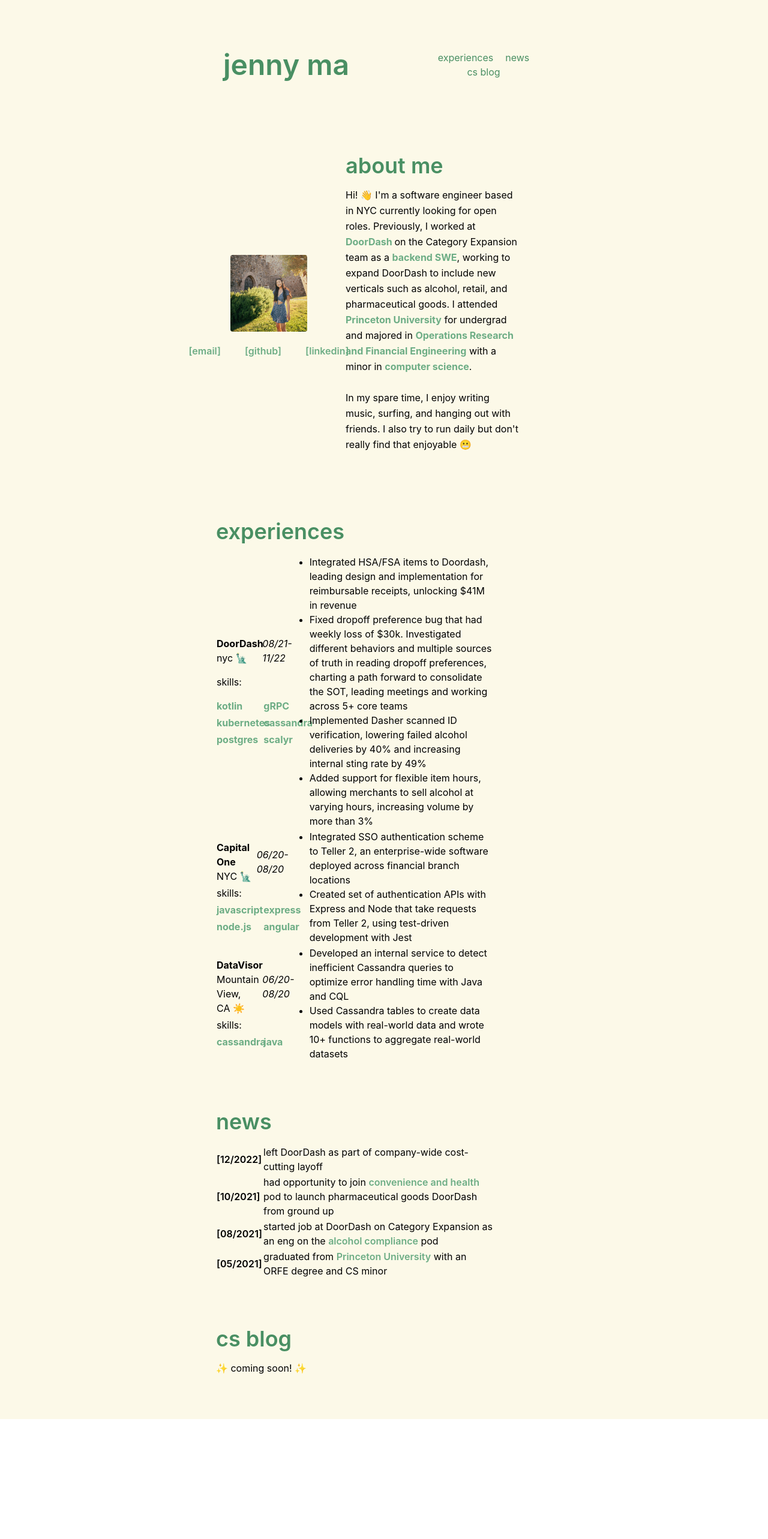
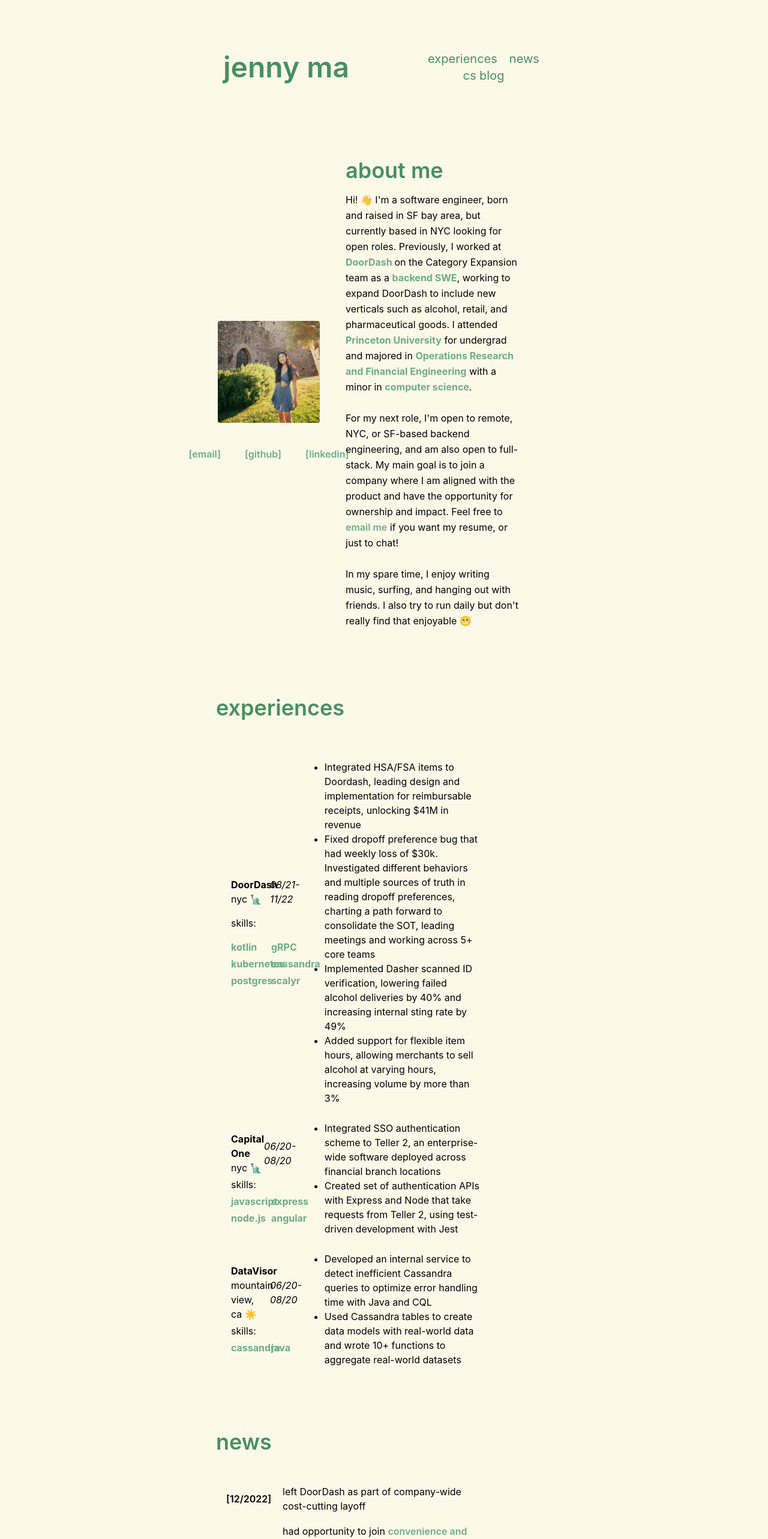
Before and after one commit to jennygzma/jennygzma.github.io, a React (Create React App) app: page / in a window 1280 px wide. Shown: the top 2566 px of the page at 60% size. Before the commit the page ends 2366 px from the top, so only its background shows below. Built offline with nearby package versions, Linux system fonts and the light colour scheme.

Commit message:
more changes

```diff
--- a/src/components/About.js
+++ b/src/components/About.js
@@ -6,11 +6,11 @@ export default function About() {
       <div className="container mx-auto flex py-10 md:flex-row flex-col items-center">
         <div className="lg:max-w-lg lg:w-2/5 md:w-1/4 h-2/6 justify-center items-center">
           <img
-            className="mx-auto rounded w-1/2 object-scale-down"
+            className="mx-auto rounded w-2/3 object-scale-down"
             alt="jm"
             src="./profile.png"
           />
-          <div className="mx-auto flex py-5 space-x-10 justify-center">
+          <div className="mx-auto flex py-10 space-x-10 justify-center">
             <a href="mailto:jennygzma@gmail.com" className="text-light-green font-semibold hover:font-bold">[email]</a>
             <a href="https://github.com/jennygzma" className="text-light-green font-semibold hover:font-bold">[github]</a>
             <a href="https://www.linkedin.com/in/jenny-ma-191b44143/" className="text-light-green font-semibold hover:font-bold">[linkedin]</a>
@@ -21,10 +21,12 @@ export default function About() {
             about me
           </h1>
           <p className="mb-8 leading-relaxed font-mono">
-            Hi! 👋 I'm a software engineer based in NYC currently looking for open roles. Previously, I worked at <strong className="text-light-green">DoorDash </strong>
+            Hi! 👋 I'm a software engineer, born and raised in SF bay area, but currently based in NYC looking for open roles. Previously, I worked at <strong className="text-light-green">DoorDash </strong>
             on the Category Expansion team as a <strong className="text-light-green">backend SWE</strong>, working to expand DoorDash to include new verticals
             such as alcohol, retail, and pharmaceutical goods. I attended <strong className="text-light-green">Princeton University</strong> for undergrad and
             majored in <strong className="text-light-green">Operations Research and Financial Engineering</strong> with a minor in <strong className="text-light-green">computer science</strong>.
+            <br/> <br/> For my next role, I'm open to remote, NYC, or SF-based backend engineering, and am also open to full-stack. My main goal is to join a company where
+            I am aligned with the product and have the opportunity for ownership and impact. Feel free to <a href="mailto:jennygzma@gmail.com" className="text-light-green font-semibold hover:font-bold">email me</a> if you want my resume, or just to chat!
             <br/> <br/> In my spare time, I enjoy writing music, surfing, and hanging out with friends. I also try to run daily but don't really find that enjoyable 😬
           </p>
         </div>
--- a/src/components/Experiences.js
+++ b/src/components/Experiences.js
@@ -8,9 +8,10 @@ export default function Experiences() {
           <h1 className="title-font font-mono font-semibold text-green sm:text-4xl text-3xl mb-4">
             experiences
           </h1>
-          <table class="table-fix">
+          <table class="table-fix border-separate [border-spacing:1.5rem]">
             <thead>
               <th className="w-1/3"/>
+              <th/>
             </thead>
             <tbody>
               <tr>
@@ -55,7 +56,7 @@ export default function Experiences() {
               <tr>
                 <td>
                   <div className="flex items-center content-center">
-                    <div className="w-1/2"> <p><strong>Capital One</strong> <br/> NYC 🗽</p></div>
+                    <div className="w-1/2"> <p><strong>Capital One</strong> <br/> nyc 🗽</p></div>
                     <div className="flex items-right content-right"> <p><em>06/20-08/20</em></p></div>
                   </div>
                   <div className="flex py-1"> <h1>skills:</h1></div>
@@ -82,7 +83,7 @@ export default function Experiences() {
               <tr>
                 <td>
                   <div className="flex items-center content-center">
-                    <div className="w-1/2"> <p><strong>DataVisor</strong> <br/> Mountain View, <br/> CA ☀️</p></div>
+                    <div className="w-1/2"> <p><strong>DataVisor</strong> <br/> mountain view, <br/> ca ☀️</p></div>
                     <div className="flex items-right content-right"> <p><em>06/20-08/20</em></p></div>
                   </div>
                   <div className="flex py-1"> <h1>skills:</h1></div>
--- a/src/components/NavBar.js
+++ b/src/components/NavBar.js
@@ -12,17 +12,17 @@ export default function Navbar() {
         <div className="ml-auto lg:w-2/5">
           <nav className="md:mr-auto md:ml-4 md:py-1	flex flex-wrap items-center text-base justify-center">
             <div>
-              <a href="#experiences" className="mr-5 font-mono text-green hover:font-semibold">
+              <a href="#experiences" className="mr-5 font-mono text-xl text-green hover:font-semibold">
                 experiences
               </a>
             </div>
             <div>
-              <a href="#news" className="mr-5 font-mono text-green hover:font-semibold">
+              <a href="#news" className="mr-5 font-mono text-green text-xl hover:font-semibold">
                 news
               </a>
             </div>
             <div>
-              <a href="#blog" className="mr-5 font-mono text-green hover:font-semibold">
+              <a href="#blog" className="mr-5 font-mono text-green text-xl hover:font-semibold">
                 cs blog
               </a>
             </div>
--- a/src/components/News.js
+++ b/src/components/News.js
@@ -9,7 +9,7 @@ export default function News() {
             news
           </h1>
           <div>
-          <table class="table-fix">
+          <table class="table-fix border-separate [border-spacing:1rem]">
             <thead>
               <th className="w-1/6"/>
             </thead>
@@ -21,11 +21,11 @@ export default function News() {
               <tr>
                 <td className= "font-semibold" >[10/2021]</td>
                 <td> had opportunity to join <strong className = "font-semibold text-light-green">convenience and health</strong> pod
-                  to launch pharmaceutical goods DoorDash from ground up</td>
+                  to launch pharmaceutical goods on DoorDash from ground up</td>
               </tr>
               <tr>
                 <td className= "font-semibold" >[08/2021]</td>
-                <td>started job at DoorDash on Category Expansion as an eng on the <strong className = "font-semibold text-light-green">alcohol compliance</strong> pod</td>
+                <td>started job at DoorDash on Category Expansion as a backend eng on the <strong className = "font-semibold text-light-green">alcohol compliance</strong> pod</td>
               </tr>
               <tr>
                 <td className= "font-semibold" >[05/2021]</td>
```
